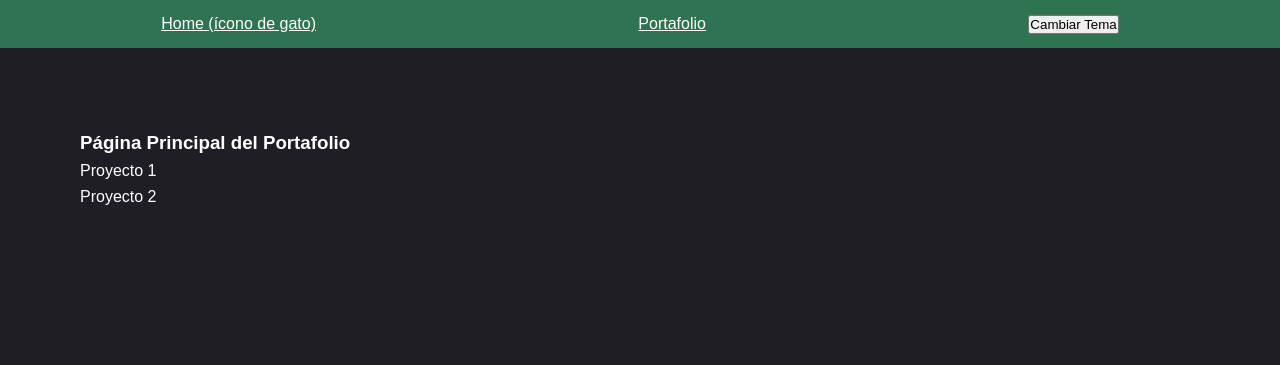
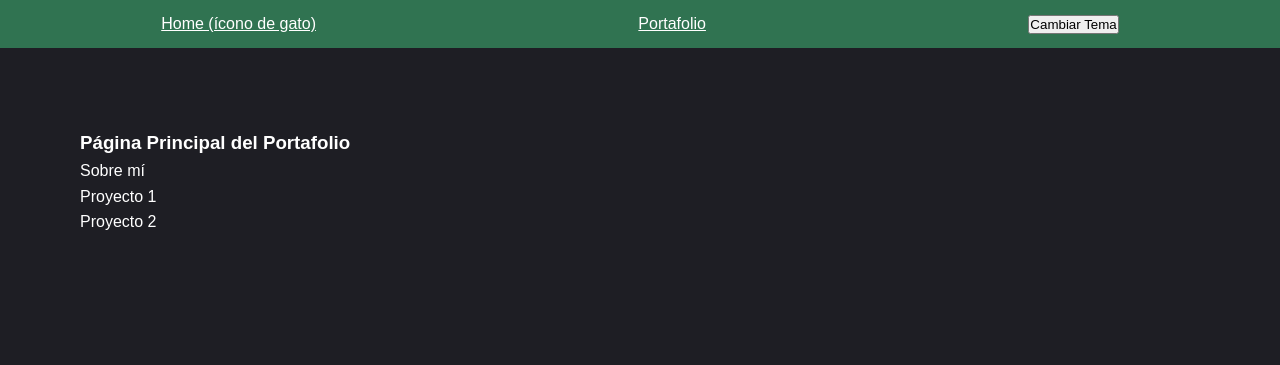
Before and after one commit to NicoJimenez123/portafolio, a Vue app: page /home in a window 1280 px wide. Shown: the top 365 px of the page. Built offline with nearby package versions, Linux system fonts and the light colour scheme.

Commit message:
Dividida vista en secciones

```diff
--- a/src/views/PaginaPrincipal.vue
+++ b/src/views/PaginaPrincipal.vue
@@ -1,6 +1,10 @@
 <template>
-  <div class="ViewPaginaPrincipal">
+  <div id="ViewPaginaPrincipal">
+    <section id="titulo">
       <h3>Página Principal del Portafolio</h3>
+    </section>
+    <section id="presentacion">Sobre mí</section>
+    <section id="proyectos">
       <ul>
         <li>
           Proyecto 1
@@ -9,6 +13,7 @@
           Proyecto 2
         </li>
       </ul>
+    </section>
 	</div>
 </template>
 
@@ -16,7 +21,7 @@
 </script>
 
 <style>
-.ViewPaginaPrincipal {
+#ViewPaginaPrincipal {
   display: block;
   height: 100%;
   width: 100%;
@@ -25,7 +30,7 @@
   padding: 5rem;
 }
 
-.ViewPaginaPrincipal ul {
+#ViewPaginaPrincipal ul {
   list-style: none;
 }
 </style>
```
Lines whose indentation alone changed are shown as unchanged.
